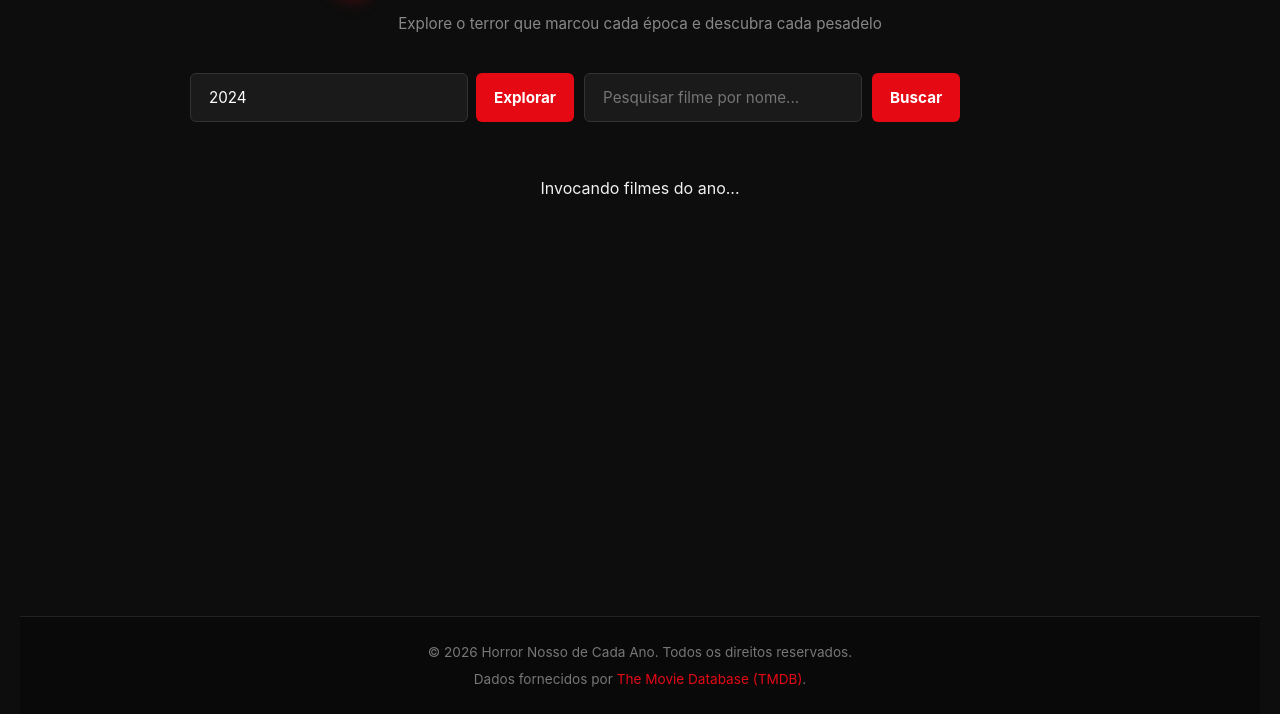
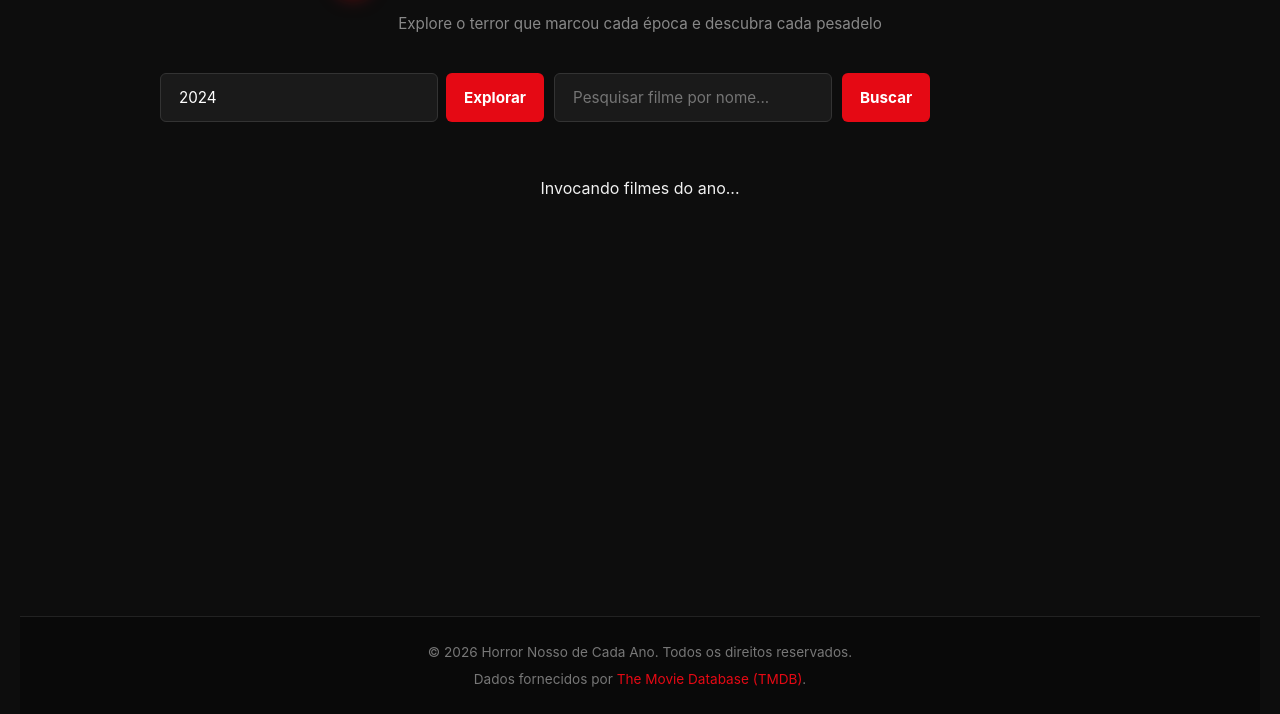
Before and after one commit to vandercs27/horror-nosso-de-cada-ano, a website: page public/index.html in a window 1280 px wide. Shown: the part 86-800 px from the top of the page. Drawn offline with Linux system fonts and the light colour scheme; no server answers.

Commit message:
e la vamos nois com esse raio de campo de busca.

```diff
--- a/public/index.html
+++ b/public/index.html
@@ -70,7 +70,7 @@
             width: 100%;
             max-width: 900px;
             margin-left: auto;
-            margin-right: auto;
+            margin-right:200px ;
         }
 
         .search-box {
```
